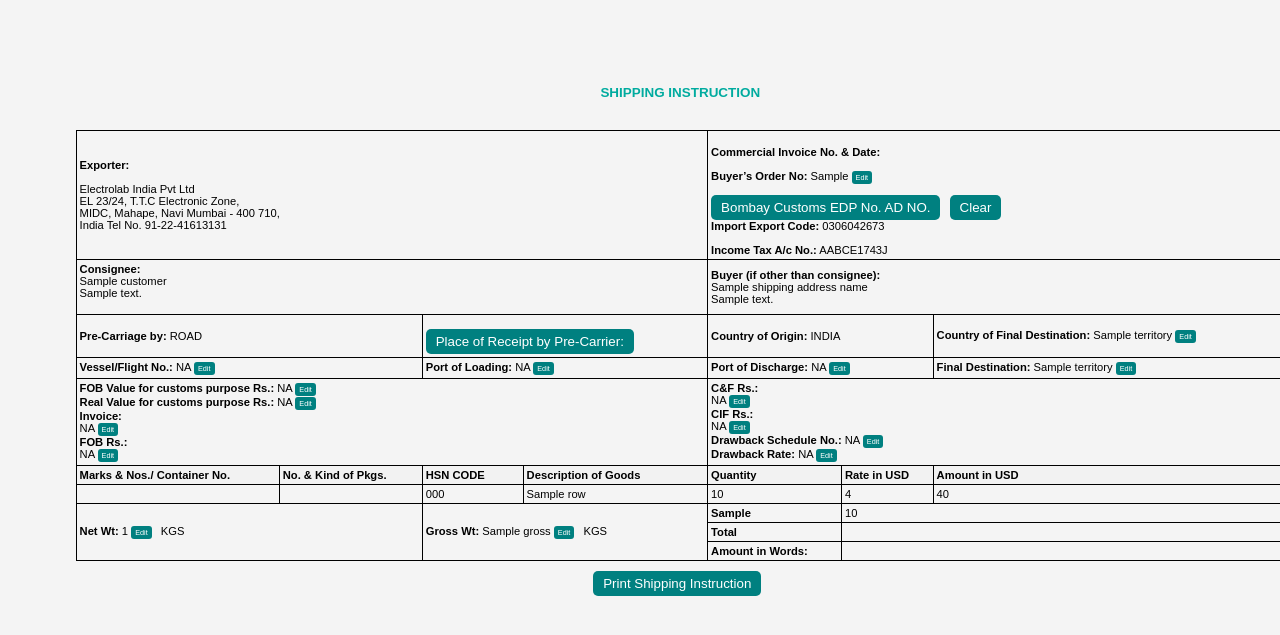
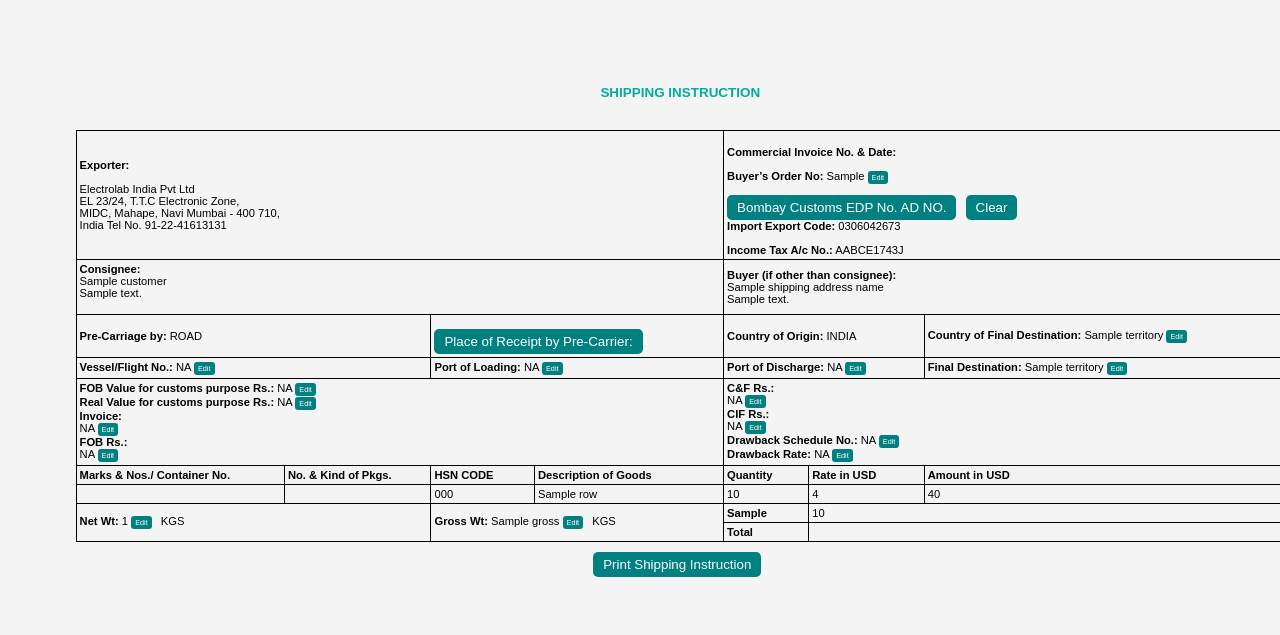
Before and after one commit to electrolabgroup/SalesOrderService, a Flask app: template templates/shipping_list.html in a window 1280 px wide; the page is wider, and only the part inside the window is pictured. Shown: the top 635 px of that part. Run offline with Flask 3, Linux system fonts and the light colour scheme; the template is opened without the code that fills it: most values are stand-ins (such as "Sample title", 1, 10 or a date in 2020).

Commit message:
Add files via upload

```diff
--- a/templates/commercial_invoice.html
+++ b/templates/commercial_invoice.html
@@ -329,7 +329,7 @@
                 <td contenteditable="true" colspan="5"><strong> </strong></td>
             </tr>
              <tr>
-                <td contenteditable="true" ><strong>Amount in words:</strong></td>
+                <td contenteditable="true" ><strong>Total Amount in words:</strong></td>
                 <td contenteditable="true" colspan="5"><strong> </strong></td>
             </tr>
 
--- a/templates/shipping_list.html
+++ b/templates/shipping_list.html
@@ -306,10 +306,7 @@
                 <td ccontenteditable="true"><strong>Total</strong></td>
                 <td colspan="3" contenteditable="true"></td>
            </tr>
-        <tr>
-                <td ccontenteditable="true"><strong>Amount in Words:</strong></td>
-                <td colspan="3" contenteditable="true"></td>
-            </tr>
+
     </table>
     <div class="footer">
         <button onclick="window.print()">Print Shipping Instruction</button>
```
